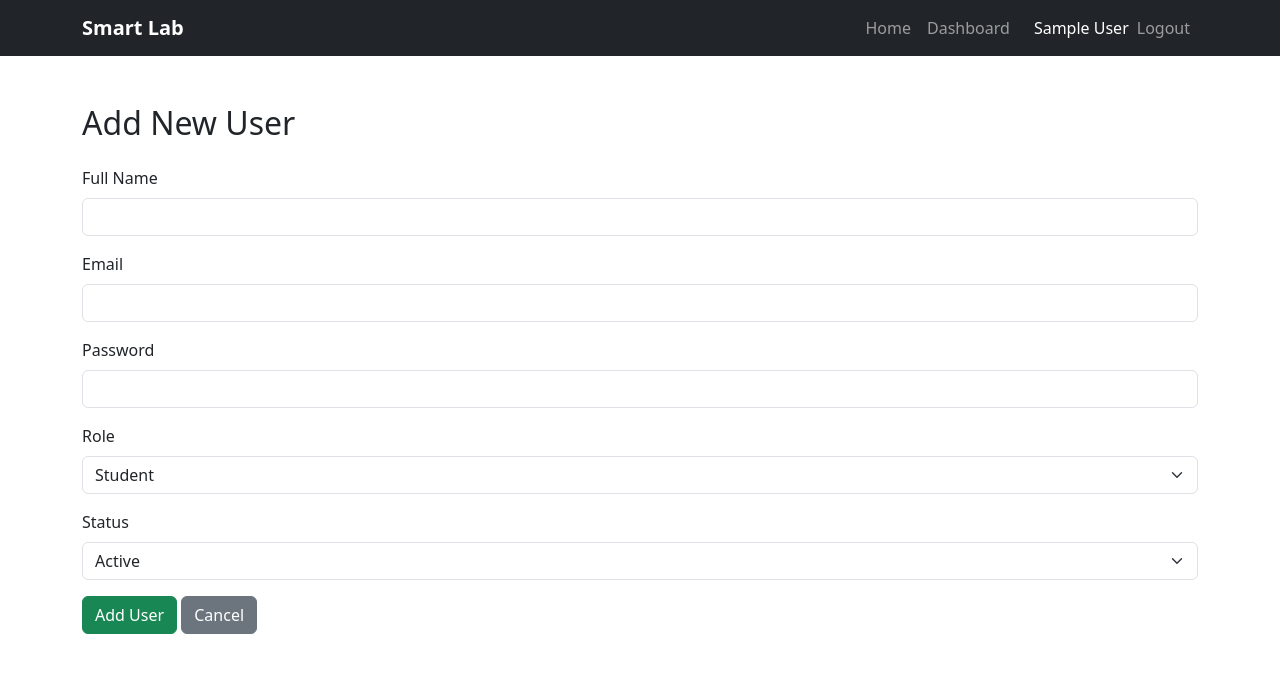
After one commit to yashnandwani202-ops/smart-lab-equipment-application, a Flask app: page /add-user in a window 1280 px wide. The commit adds this page. Shown: the top 673 px of the page. Run offline with Flask 3, Linux system fonts and the light colour scheme; the visitor is signed in with stand-in values (Sample User, id 1); some libraries are stand-ins or nearby versions.

Commit message:
Added route protection, inventory management and user administration

```diff
--- a/app.py
+++ b/app.py
@@ -196,11 +196,30 @@ def approve_booking(booking_id):
         return redirect(url_for("login"))
 
     cursor = mysql.connection.cursor()
+
     cursor.execute(
-        "UPDATE bookings SET status = %s WHERE id = %s",
-        ("Approved", booking_id)
+        "SELECT equipment_id, status FROM bookings WHERE id = %s",
+        (booking_id,)
     )
-    mysql.connection.commit()
+    booking = cursor.fetchone()
+
+    if booking:
+        equipment_id = booking[0]
+        current_status = booking[1]
+
+        if current_status == "Pending":
+            cursor.execute(
+                "UPDATE equipment SET available_quantity = available_quantity - 1 WHERE id = %s AND available_quantity > 0",
+                (equipment_id,)
+            )
+
+            cursor.execute(
+                "UPDATE bookings SET status = %s WHERE id = %s",
+                ("Approved", booking_id)
+            )
+
+            mysql.connection.commit()
+
     cursor.close()
 
     return redirect(url_for("faculty_requests"))
@@ -322,6 +341,38 @@ def delete_equipment(equipment_id):
 
     return redirect(url_for("admin_equipment"))
 
+@app.route("/add-user", methods=["GET", "POST"])
+def add_user():
+
+    if not require_role("admin"):
+        return redirect(url_for("login"))
+
+    if request.method == "POST":
+
+        full_name = request.form["full_name"]
+        email = request.form["email"]
+        password = request.form["password"]
+        role = request.form["role"]
+        status = request.form["status"]
+
+        cursor = mysql.connection.cursor()
+
+        cursor.execute(
+            """
+            INSERT INTO users
+            (full_name, email, password, role, status)
+            VALUES (%s, %s, %s, %s, %s)
+            """,
+            (full_name, email, password, role, status)
+        )
+
+        mysql.connection.commit()
+        cursor.close()
+
+        return redirect(url_for("admin_users"))
+
+    return render_template("add_user.html")
+
 
 @app.route("/admin-users")
 def admin_users():
--- /dev/null
+++ b/templates/add_user.html
@@ -0,0 +1,48 @@
+{% extends "base.html" %}
+
+{% block content %}
+
+<div class="container mt-5">
+    <h2 class="mb-4">Add New User</h2>
+
+    <form method="POST">
+
+        <div class="mb-3">
+            <label class="form-label">Full Name</label>
+            <input type="text" name="full_name" class="form-control" required>
+        </div>
+
+        <div class="mb-3">
+            <label class="form-label">Email</label>
+            <input type="email" name="email" class="form-control" required>
+        </div>
+
+        <div class="mb-3">
+            <label class="form-label">Password</label>
+            <input type="text" name="password" class="form-control" required>
+        </div>
+
+        <div class="mb-3">
+            <label class="form-label">Role</label>
+            <select name="role" class="form-select" required>
+                <option value="student">Student</option>
+                <option value="faculty">Faculty</option>
+                <option value="admin">Admin</option>
+            </select>
+        </div>
+
+        <div class="mb-3">
+            <label class="form-label">Status</label>
+            <select name="status" class="form-select" required>
+                <option value="Active">Active</option>
+                <option value="Inactive">Inactive</option>
+            </select>
+        </div>
+
+        <button type="submit" class="btn btn-success">Add User</button>
+        <a href="/admin-users" class="btn btn-secondary">Cancel</a>
+
+    </form>
+</div>
+
+{% endblock %}
--- a/templates/admin_dashboard.html
+++ b/templates/admin_dashboard.html
@@ -4,6 +4,7 @@
 
 <div class="container mt-5">
     <h2 class="mb-4">Admin Dashboard</h2>
+    <a href="/logout" class="btn btn-danger mb-3">Logout</a>
 
     <div class="alert alert-warning">
         Welcome, {{ session["full_name"] }}! Manage users, equipment, and reports.
--- a/templates/admin_users.html
+++ b/templates/admin_users.html
@@ -5,7 +5,7 @@
 <div class="container mt-5">
     <h2 class="mb-4">Admin - Manage Users</h2>
 
-    <a href="#" class="btn btn-success mb-3">Add New User</a>
+    <a href="/add-user" class="btn btn-success mb-3">Add New User</a>
 
     <table class="table table-bordered table-striped">
         <thead class="table-dark">
--- a/templates/base.html
+++ b/templates/base.html
@@ -4,7 +4,6 @@
     <meta charset="UTF-8">
     <title>Smart Lab Equipment Application</title>
 
-    <!-- Bootstrap CSS -->
     <link href="https://cdn.jsdelivr.net/npm/bootstrap@5.3.3/dist/css/bootstrap.min.css" rel="stylesheet">
 </head>
 
@@ -16,8 +15,25 @@
 
         <div class="navbar-nav ms-auto">
             <a class="nav-link" href="/">Home</a>
-            <a class="nav-link" href="#">About</a>
-            <a class="nav-link" href="/login">Login</a>
+
+            {% if "user_id" in session %}
+                {% if session["role"] == "student" %}
+                    <a class="nav-link" href="/student">Dashboard</a>
+                {% elif session["role"] == "faculty" %}
+                    <a class="nav-link" href="/faculty">Dashboard</a>
+                {% elif session["role"] == "admin" %}
+                    <a class="nav-link" href="/admin">Dashboard</a>
+                {% endif %}
+
+                <span class="navbar-text text-white ms-3">
+                    {{ session["full_name"] }}
+                </span>
+
+                <a class="nav-link" href="/logout">Logout</a>
+            {% else %}
+                <a class="nav-link" href="/login">Login</a>
+                <a class="nav-link" href="/register">Register</a>
+            {% endif %}
         </div>
     </div>
 </nav>
@@ -26,7 +42,6 @@
     {% block content %}{% endblock %}
 </div>
 
-<!-- Bootstrap JS -->
 <script src="https://cdn.jsdelivr.net/npm/bootstrap@5.3.3/dist/js/bootstrap.bundle.min.js"></script>
 
 </body>
--- a/templates/faculty_dashboard.html
+++ b/templates/faculty_dashboard.html
@@ -4,6 +4,7 @@
 
 <div class="container mt-5">
     <h2 class="mb-4">Faculty Dashboard</h2>
+    <a href="/logout" class="btn btn-danger mb-3">Logout</a>
 
     <div class="alert alert-info">
         Welcome, {{ session["full_name"] }}! Manage equipment requests from students.
--- a/templates/student_dashboard.html
+++ b/templates/student_dashboard.html
@@ -4,6 +4,7 @@
 
 <div class="container mt-5">
     <h2 class="mb-4">Student Dashboard</h2>
+    <a href="/logout" class="btn btn-danger mb-3">Logout</a>
 
     <div class="alert alert-success">
     Welcome, {{ session["full_name"] }}! You have successfully logged in.
```
Also changed, not shown: templates/equipment.html (+10 -4 lines).
